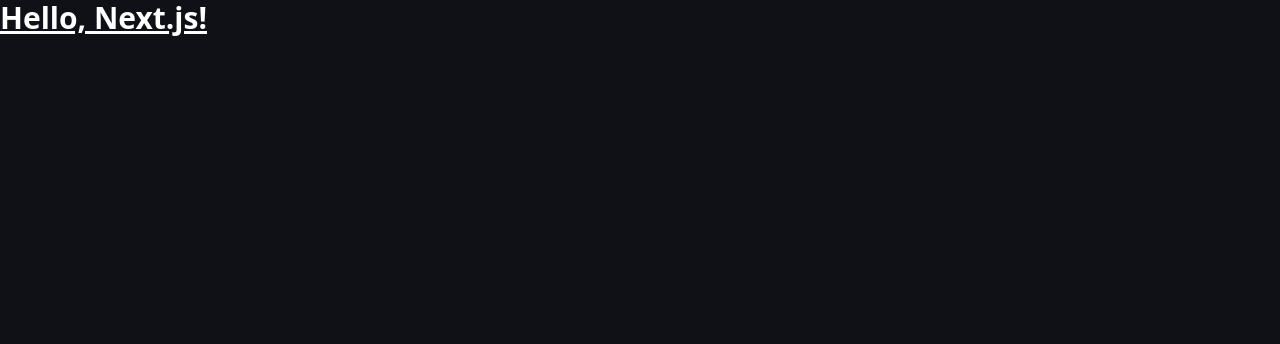
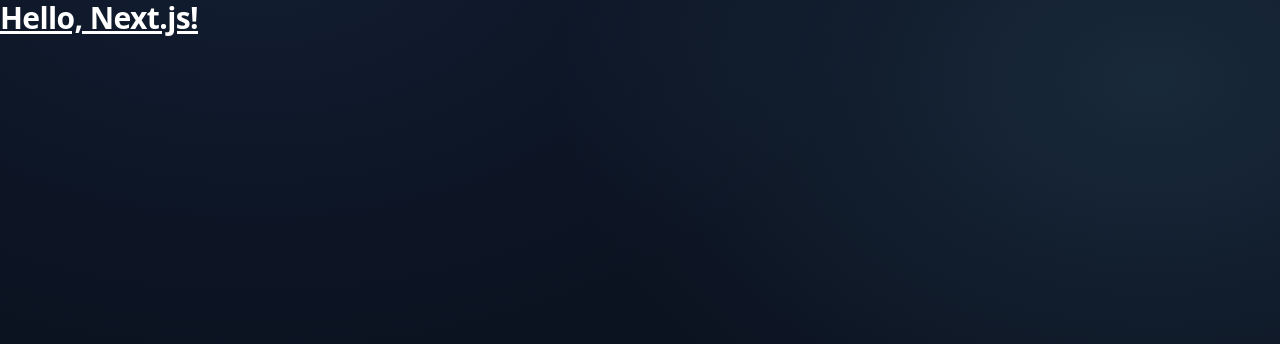
Before and after one commit to SyedShahulAhmed/next-journey, a Next.js app in the folder 20_real-time-chat/: page / in a window 1280 px wide. Shown: the top 344 px of the page. Built offline with nearby package versions, Linux system fonts and the light colour scheme.

Commit message:
Fix : modified the Globalcss

```diff
--- a/20_real-time-chat/src/styles/globals.css
+++ b/20_real-time-chat/src/styles/globals.css
@@ -1,33 +1,65 @@
 @import "tailwindcss";
 
 :root {
-  --background: #0f1117;
-  --foreground: #f3f4f6;
-
-  --card: #181c25;
-  --card-foreground: #f3f4f6;
-
-  --popover: #181c25;
-  --popover-foreground: #f3f4f6;
-
-  --primary: #5b8cff;
-  --primary-foreground: #ffffff;
-
-  --secondary: #222733;
-  --secondary-foreground: #f3f4f6;
-
-  --muted: #2a3140;
-  --muted-foreground: #9ca3af;
-
-  --border: #2a3140;
-  --input: #222733;
-  --ring: #5b8cff;
-
+  --background: #0b1220;
+  --surface: #111827;
+  --surface-secondary: #172033;
+  --surface-elevated: #1e293b;
+  --border: #2b3648;
+  --accent: #7dd3fc;
+  --accent-2: #60a5fa;
+  --success: #34d399;
+  --danger: #f87171;
+  --text-primary: #f8fafc;
+  --text-secondary: #94a3b8;
+  --muted: #64748b;
+  --hover: #243244;
+  --glow: rgba(125, 211, 252, 0.12);
   --radius: 1rem;
 }
 
+* {
+  box-sizing: border-box;
+}
+
+html,
 body {
-  background: var(--background);
-  color: var(--foreground);
+  height: 100%;
+}
+
+body {
+  background: radial-gradient(1200px 800px at 20% -10%, rgba(96, 165, 250, 0.08), transparent 55%),
+    radial-gradient(1000px 700px at 90% 10%, rgba(125, 211, 252, 0.12), transparent 60%),
+    var(--background);
+  color: var(--text-primary);
   min-height: 100vh;
+  font-family: var(--font-body, "Manrope"), system-ui, -apple-system, sans-serif;
 }
+
+h1,
+h2,
+h3,
+h4 {
+  font-family: var(--font-display, "Sora"), system-ui, -apple-system, sans-serif;
+  letter-spacing: -0.02em;
+}
+
+a {
+  color: inherit;
+  text-decoration: none;
+}
+
+::selection {
+  background: rgba(125, 211, 252, 0.24);
+  color: var(--text-primary);
+}
+
+.glass-panel {
+  background: linear-gradient(150deg, rgba(17, 24, 39, 0.92), rgba(23, 32, 51, 0.88));
+  border: 1px solid rgba(43, 54, 72, 0.8);
+  box-shadow: 0 0 0 1px rgba(125, 211, 252, 0.04), 0 20px 40px rgba(2, 6, 23, 0.6);
+}
+
+.soft-glow {
+  box-shadow: 0 0 24px var(--glow);
+}
```
